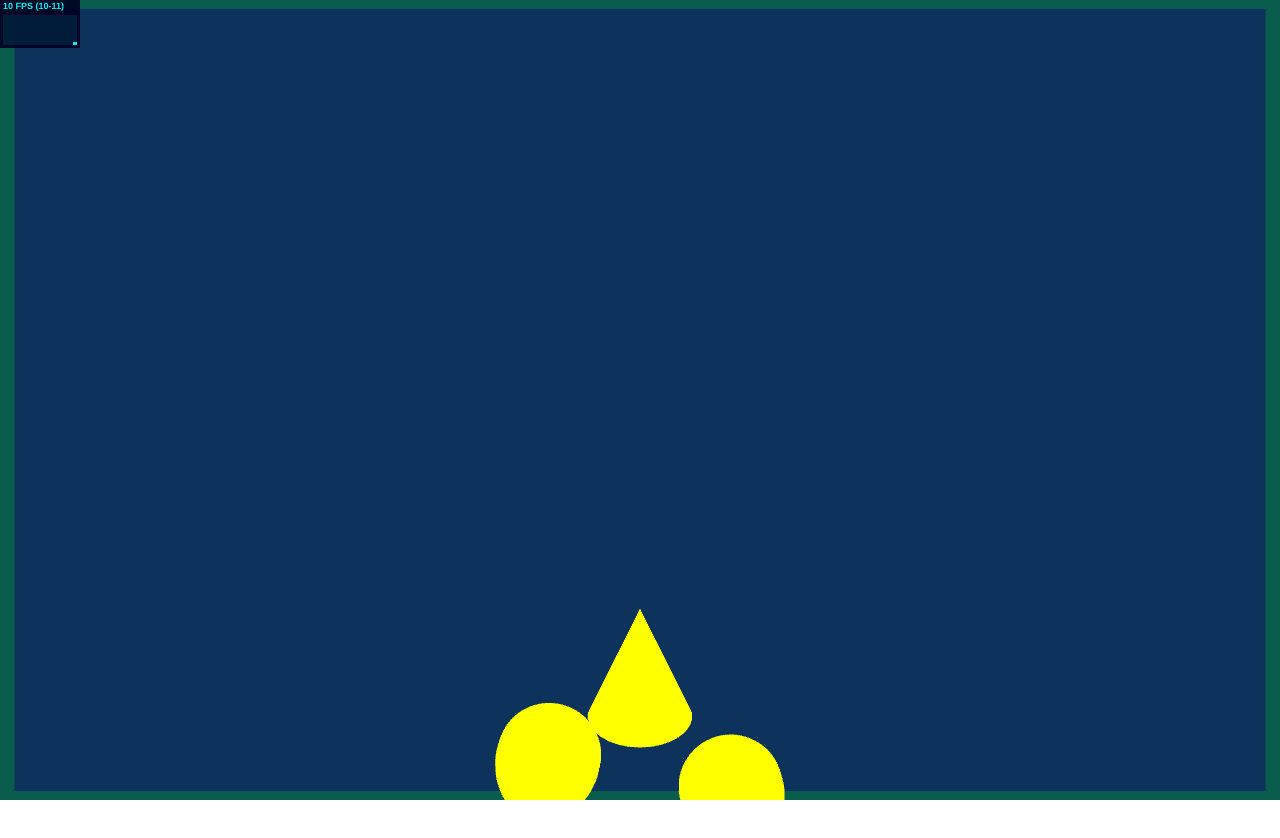
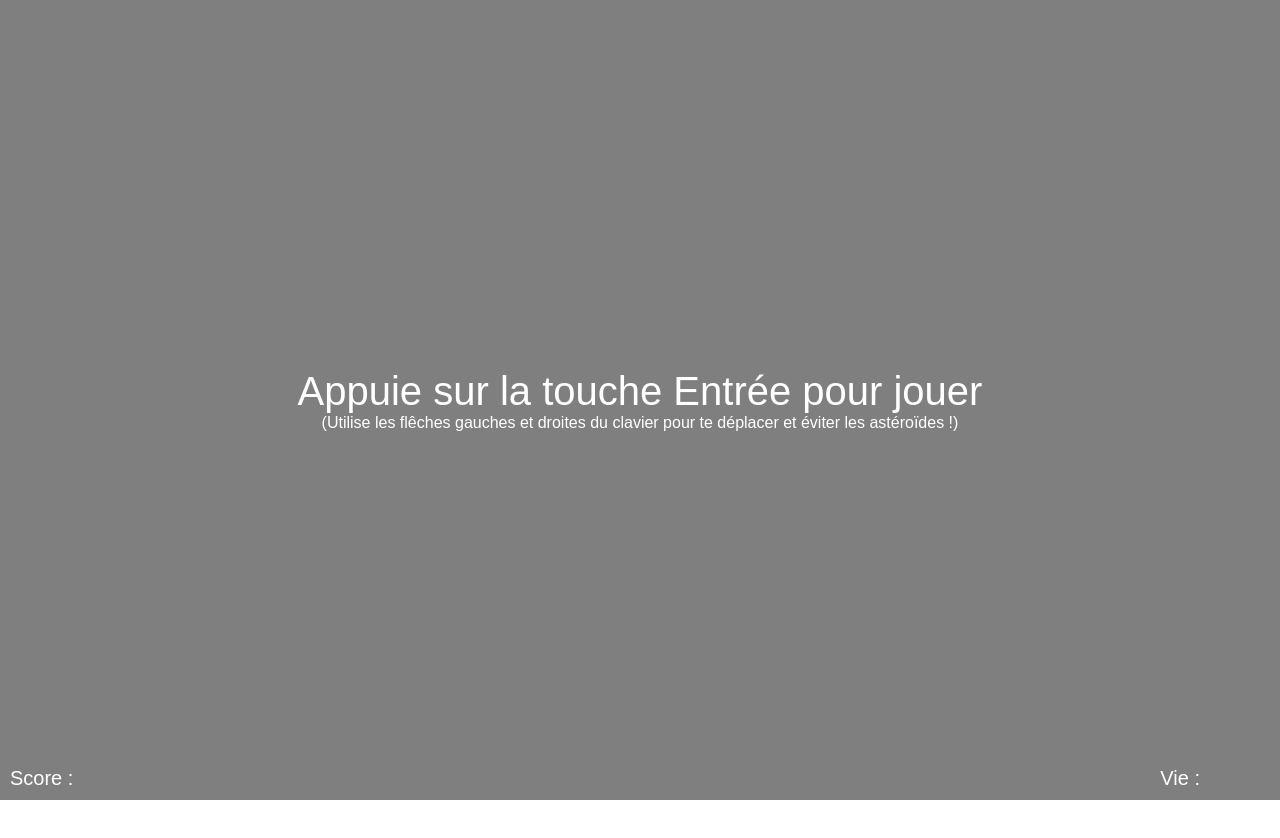
Before and after one commit to Raze91/StarJourney, a plain HTML site: page index.html in a window 1280 px wide. Shown: the top 838 px of the page. Before the commit the page ends 804 px from the top, so only its background shows below. Drawn offline with Linux system fonts and the light colour scheme; animation ran at ten frames a second.

Commit message:
Ajout du systeme de vie et du score

```diff
--- a/index.html
+++ b/index.html
@@ -1,5 +1,6 @@
 <!DOCTYPE html>
 <html lang="fr">
+
 <head>
     <meta charset="UTF-8">
     <meta name="viewport" content="width=device-width, initial-scale=1.0">
@@ -12,11 +13,103 @@
             overflow: hidden;
             font-family: Arial, Helvetica, sans-serif;
         }
+
+        html,
+        body {
+            width: 100%;
+            height: 100%;
+            margin: 0;
+            padding: 0;
+            overflow: hidden;
+            background-color: #ffffff;
+            overflow: hidden;
+            font-family: arial;
+        }
+
+        #blocker {
+
+            position: absolute;
+            width: 100%;
+            height: 100%;
+            background-color: rgba(0, 0, 0, 0.5);
+        }
+
+        #instructions {
+            width: 100%;
+            height: 100%;
+            display: -webkit-box;
+            display: -moz-box;
+            display: box;
+            -webkit-box-orient: horizontal;
+            -moz-box-orient: horizontal;
+            box-orient: horizontal;
+            -webkit-box-pack: center;
+            -moz-box-pack: center;
+            box-pack: center;
+            -webkit-box-align: center;
+            -moz-box-align: center;
+            box-align: center;
+            color: #ffffff;
+            text-align: center;
+        }
+
+        #instructions2 {
+            width: 100%;
+            height: 100%;
+            display: -webkit-box;
+            display: -moz-box;
+            display: box;
+            -webkit-box-orient: horizontal;
+            -moz-box-orient: horizontal;
+            box-orient: horizontal;
+            -webkit-box-pack: center;
+            -moz-box-pack: center;
+            box-pack: center;
+            -webkit-box-align: center;
+            -moz-box-align: center;
+            box-align: center;
+            color: #ffffff;
+            text-align: center;
+        }
+
+        #score {
+            position: absolute;
+            left: 10px;
+            bottom: 10px;
+            color: white;
+            font-size: 20px;
+            text-align: center;
+            padding-top: 15px;
+        }
+
+        #vies {
+            position: absolute;
+            right: 80px;
+            bottom: 10px;
+            color: white;
+            font-size: 20px;
+            text-align: center;
+            padding-top: 15px
+        }
     </style>
 </head>
+
 <body>
+    <div id="blocker">
+        <div id="instructions">
+            <span style="font-size:40px">Appuie sur la touche Entrée pour jouer</span>
+            <br />
+            (Utilise les flêches gauches et droites du clavier pour te déplacer et éviter les astéroïdes !)
+        </div>
+        <div id="instructions2">
+            <span style="font-size:40px">GAME OVER</span>
+        </div>
+    </div>
+    <div id="score">Score : </div>
+    <div id="vies">Vie : </div>
     <script src="js/Lib/three.min.js"></script>
     <script src="js/Lib/stats.min.js"></script>
+    <script src="js/Lib/FBXLoader.js"></script>
     <script src="js/WorkShop.js"></script>
     <script src="js/gfx_engine.js"></script>
     <script src="js/game.js"></script>
@@ -31,4 +124,5 @@
         });
     </script>
 </body>
+
 </html>
--- a/js/WorkShop.js
+++ b/js/WorkShop.js
@@ -8,13 +8,32 @@ const WorkShop = {
     }
 
     this.configuration = config;
-    this.gfx_engine.init(config.gfx_engine);
 
-    this.game.init(config.game);
+    function gameIsStarted() {
+      WorkShop.gfx_engine.init(config.gfx_engine);
 
-    this.update();
+      WorkShop.game.init(config.game);
 
-    console.log('WorkShop is started!');
+      WorkShop.update();
+
+      console.log('WorkShop is started!');
+    }
+    const blocker = document.getElementById('blocker');
+    const instructions = document.getElementById('instructions');
+    //const instructions2 = document.getElementById('instructions_2')
+
+    const onKeyDown = function (event) {
+      switch (event.keyCode) {
+        case 13: // enter
+          instructions.style.visibility = 'hidden';
+          //instructions2.style.visibility = 'hidden'
+          blocker.style.visibility = 'hidden';
+          gameIsStarted()
+          break;;
+      }
+    };
+    document.addEventListener('keydown', onKeyDown, false);
+
   },
   update: function () {
     requestAnimFrame(WorkShop.update);
@@ -25,5 +44,11 @@ const WorkShop = {
     WorkShop.gfx_engine.update();
 
     if (WorkShop.configuration.debug_mode) WorkShop.gfx_engine.stats.end();
+
+    if(WorkShop.game.player.lives <= 0){
+      //instructions2.style.visibility = 'visible';
+      //blocker.style.visibility = 'visible';
+    }
   }
+
 };
--- a/js/game.js
+++ b/js/game.js
@@ -5,10 +5,22 @@ WorkShop.game = {
         height: 75
     },
 
+    player: {
+        lives: 5,
+        lives_div: 0,
+        score: 0,
+        score_div: 0,
+    },
+
     init: function (config) {
+
+        this.player.score_div = document.getElementById('score');
+
+        this.player.lives_div = document.getElementById('vies');
 
 
         const scene = WorkShop.gfx_engine.scene;
+
 
         // Light
         const light = new THREE.AmbientLight(0x404040); // soft white light
@@ -45,6 +57,7 @@ WorkShop.game = {
         document.addEventListener('keyup', this.onKeyUp);
 
         console.log('Game is ready');
+
     },
 
     onKeyDown: function (event) {
@@ -110,6 +123,11 @@ WorkShop.game = {
     },
 
     update: function () {
+
+        this.player.score_div.innerText = 'Score : ' + this.player.score;
+
+        this.player.lives_div.innerText = 'Vies : ' + this.player.lives;
+
         if (this.ship.position.x > 0 && this.moveRight != true) {
             this.ship.translateX(-1)
         }
@@ -126,19 +144,24 @@ WorkShop.game = {
 
         if(this.asteroid.position.x - 5 < this.ship.position.x + 5 && this.asteroid.position.x + 5 > this.ship.position.x - 5
             && this.asteroid.position.y - 5 < this.ship.position.y +10 && this.asteroid.position.y + 5 > this.ship.position.y -10){
-                console.log('Perdu 1 !')
+                this.player.lives -= 1;
+                this.asteroid.position.set(this.getRandomArbitrary(-50, 50), this.getRandomArbitrary(50, 70), 0);
         }
         if(this.asteroid_2.position.x - 5 < this.ship.position.x + 5 && this.asteroid_2.position.x + 5 > this.ship.position.x -5
             && this.asteroid_2.position.y + 5 < this.ship.position.y +10 && this.asteroid_2.position.y + 5 > this.ship.position.y -10){
-                console.log('Perdu 2 !')
+                this.player.lives -= 1;
+                this.asteroid_2.position.set(this.getRandomArbitrary(-50, 50), this.getRandomArbitrary(50, 70), 0)
         }
 
         if (this.asteroid.position.y <= -50) {
+            this.player.score += 10;
             this.asteroid.position.set(this.getRandomArbitrary(-50, 50), this.getRandomArbitrary(50, 70), 0);
         }
         if (this.asteroid_2.position.y <= -50) {
+            this.player.score += 10;
             this.asteroid_2.position.set(this.getRandomArbitrary(-50, 50), this.getRandomArbitrary(50, 70), 0)
         }
+
     },
 
 
```
Lines whose indentation alone changed are shown as unchanged.
